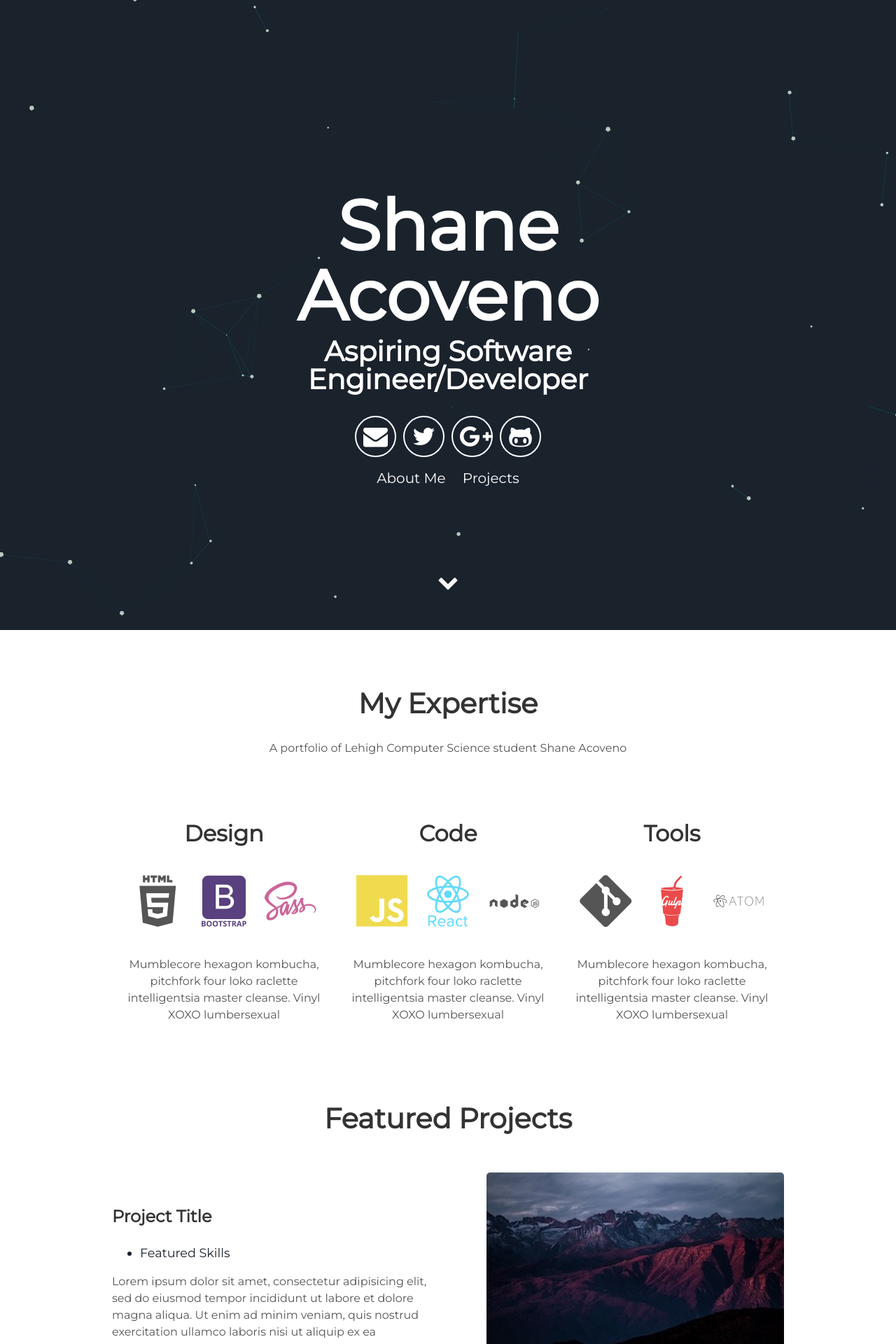
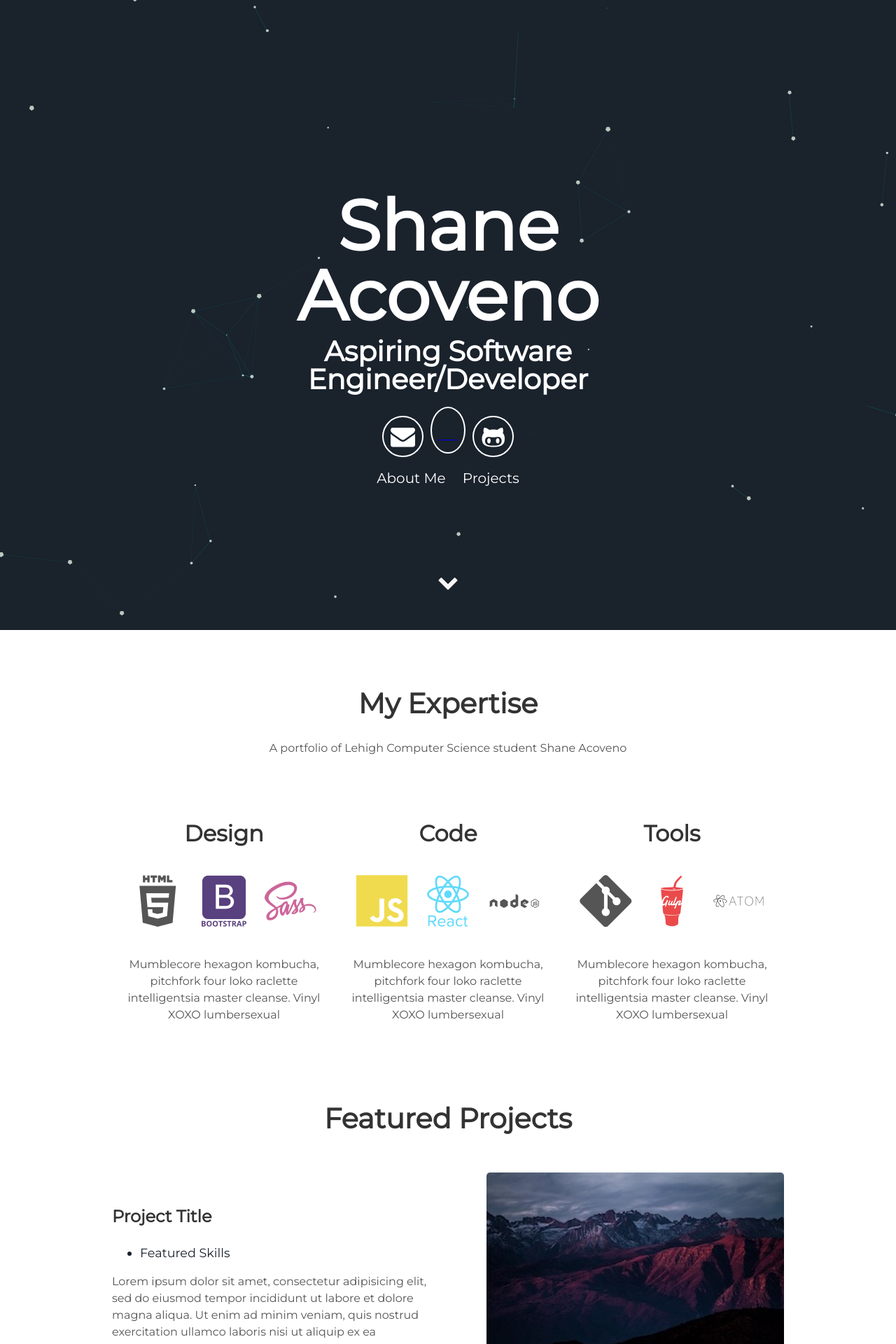
Before and after one commit to shaneacoveno/shaneacoveno.github.io, a Jekyll site: the page built from index.html, in a window 1280 px wide. Shown: the top 1920 px of the page at 70% size. Built offline with Jekyll 4.4.1, drawn with Linux system fonts in a browser that asks for light colours.

Commit message:
Update header.html
add linkedin button

```diff
--- a/_includes/header.html
+++ b/_includes/header.html
@@ -6,8 +6,9 @@
       </h1>
       <div class="header-icons">
         <a aria-label="Send email" href="#"><i class="icon fa fa-envelope"></i></a>
-        <a aria-label="My Twitter" target="_blank" href="#"><i class="icon fa fa-twitter" aria-hidden="true"></i></a>
-        <a aria-label="My Google Plus" target="_blank" href="#"><i class="icon fa fa-google-plus" aria-hidden="true"></i></a>
+
+        <a aria-label="My LinkedIn" href="#"><i class="icon fab fa-linkedin"></i></a>
+
         <a aria-label="My Github" target="_blank" href="#"><i class="icon fa fa-github-alt" aria-hidden="true"></i></a>
       </div>
       <div class="header-links">
```
